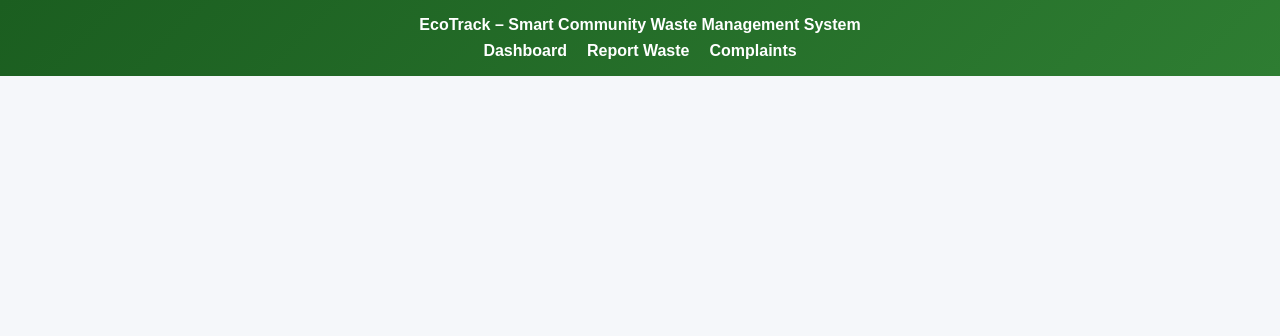
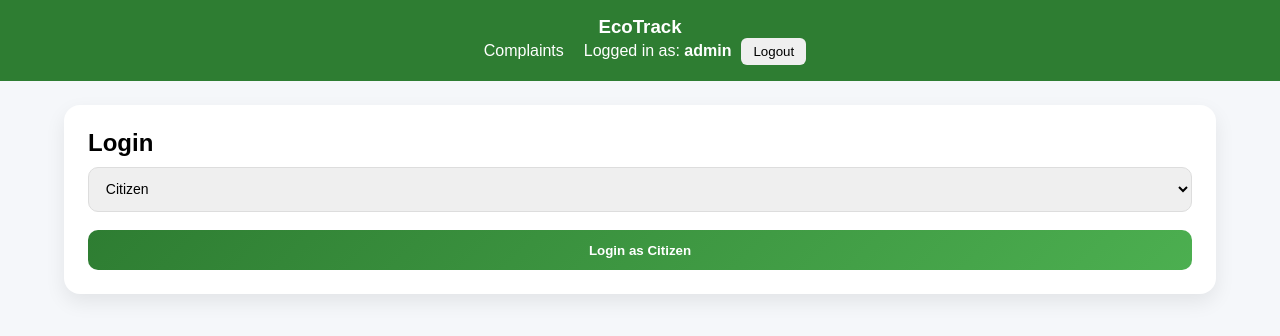
Before and after one commit to Vicky4042/EcoTrack-Smart-Community-Waste-Management-System, a React (Vite) app: page /login in a window 1280 px wide. Shown: the top 336 px of the page. Built offline with nearby package versions, Linux system fonts and the light colour scheme; sample sign-in values are in the browser's storage.

Commit message:
New feature c=role based access

```diff
--- a/src/App.jsx
+++ b/src/App.jsx
@@ -1,18 +1,48 @@
 import { BrowserRouter, Routes, Route } from "react-router-dom";
+
 import Navbar from "./components/Navbar";
+import ProtectedRoute from "./components/ProtectedRoute";
+
 import Dashboard from "./pages/Dashboard";
 import ReportWaste from "./pages/ReportWaste";
 import Complaints from "./pages/Complaints";
+import Login from "./pages/Login";
 
 function App() {
   return (
     <BrowserRouter>
       <Navbar />
+
       <div className="container">
         <Routes>
-          <Route path="/" element={<Dashboard />} />
-          <Route path="/report" element={<ReportWaste />} />
-          <Route path="/complaints" element={<Complaints />} />
+          <Route path="/login" element={<Login />} />
+
+         <Route
+  path="/"
+  element={
+    <ProtectedRoute allowedRoles={["Admin"]}>
+      <Dashboard />
+    </ProtectedRoute>
+  }
+/>
+
+          <Route
+            path="/report"
+            element={
+              <ProtectedRoute allowedRoles={["Citizen"]}>
+                <ReportWaste />
+              </ProtectedRoute>
+            }
+          />
+
+          <Route
+            path="/complaints"
+            element={
+              <ProtectedRoute>
+                <Complaints />
+              </ProtectedRoute>
+            }
+          />
         </Routes>
       </div>
     </BrowserRouter>
--- a/src/components/Navbar.jsx
+++ b/src/components/Navbar.jsx
@@ -1,16 +1,42 @@
-import { Link } from "react-router-dom";
+import { Link, useNavigate } from "react-router-dom";
 
 function Navbar() {
+  const role = localStorage.getItem("role");
+  const navigate = useNavigate();
+
+  const logout = () => {
+    localStorage.removeItem("role");
+    navigate("/login");
+  };
+
   return (
     <nav style={navStyle}>
-      <h2 style={{ color: "white", fontSize: "16px" }}>
-        EcoTrack – Smart Community Waste Management System
-      </h2>
+      <h3>EcoTrack</h3>
 
-      <div style={{ marginTop: "8px" }}>
-        <Link to="/" style={linkStyle}>Dashboard</Link>
-        <Link to="/report" style={linkStyle}>Report Waste</Link>
-        <Link to="/complaints" style={linkStyle}>Complaints</Link>
+      <div>
+{role === "Admin" && (
+  <Link to="/" style={linkStyle}>Dashboard</Link>
+)}
+
+        {role === "Citizen" && (
+          <Link to="/report" style={linkStyle}>Report</Link>
+        )}
+
+        {role && (
+          <Link to="/complaints" style={linkStyle}>Complaints</Link>
+        )}
+
+        {role && (
+          <>
+            <span style={{ marginLeft: "10px" }}>
+              Logged in as: <strong>{role}</strong>
+            </span>
+
+            <button onClick={logout} style={logoutStyle}>
+              Logout
+            </button>
+          </>
+        )}
       </div>
     </nav>
   );
@@ -18,17 +44,23 @@ function Navbar() {
 
 const navStyle = {
   padding: "1rem",
-  background: "linear-gradient(135deg, #1b5e20, #2e7d32)",
-  textAlign: "center",
-  color: "white"
+  background: "#2e7d32",
+  color: "white",
+  textAlign: "center"
 };
-
 
 const linkStyle = {
   color: "white",
   margin: "0 10px",
-  textDecoration: "none",
-  fontWeight: "bold"
+  textDecoration: "none"
+};
+
+const logoutStyle = {
+  marginLeft: "10px",
+  padding: "6px 12px",
+  borderRadius: "6px",
+  border: "none",
+  cursor: "pointer"
 };
 
 export default Navbar;
--- /dev/null
+++ b/src/components/ProtectedRoute.jsx
@@ -0,0 +1,19 @@
+import { Navigate } from "react-router-dom";
+
+function ProtectedRoute({ children, allowedRoles }) {
+  const role = localStorage.getItem("role");
+
+  // Not logged in
+  if (!role) {
+    return <Navigate to="/login" replace />;
+  }
+
+  // Role restriction
+  if (allowedRoles && !allowedRoles.includes(role)) {
+    return <Navigate to="/" replace />;
+  }
+
+  return children;
+}
+
+export default ProtectedRoute;
--- a/src/index.css
+++ b/src/index.css
@@ -76,3 +76,28 @@ canvas {
   width: 100% !important;
   height: auto !important;
 }
+
+/* Dark Mode Styles */
+body.dark {
+  background: #121212;
+  color: #f1f1f1;
+}
+
+body.dark .card {
+  background: #1e1e1e;
+  box-shadow: 0 8px 20px rgba(255, 255, 255, 0.05);
+}
+
+body.dark .input {
+  background: #2a2a2a;
+  color: white;
+  border: 1px solid #444;
+}
+
+body.dark .btn {
+  background: linear-gradient(135deg, #388e3c, #66bb6a);
+}
+
+body.dark nav {
+  background: linear-gradient(135deg, #0d3b12, #1b5e20);
+}
--- a/src/pages/Complaints.jsx
+++ b/src/pages/Complaints.jsx
@@ -1,28 +1,50 @@
 import { useState, useEffect } from "react";
 
 function Complaints() {
+  const role = localStorage.getItem("role");
+
   const [search, setSearch] = useState("");
   const [filter, setFilter] = useState("All");
   const [complaintsData, setComplaintsData] = useState([]);
+  const [editingId, setEditingId] = useState(null);
+  const [editedText, setEditedText] = useState("");
 
-  // Load complaints from LocalStorage
   useEffect(() => {
     const storedComplaints =
       JSON.parse(localStorage.getItem("complaints")) || [];
     setComplaintsData(storedComplaints);
   }, []);
 
-  // Update complaint status
+  const updateStorage = (updatedData) => {
+    localStorage.setItem("complaints", JSON.stringify(updatedData));
+    setComplaintsData(updatedData);
+  };
+
+  const deleteComplaint = (id) => {
+    const updated = complaintsData.filter((c) => c.id !== id);
+    updateStorage(updated);
+  };
+
   const markAsCompleted = (id) => {
-    const updatedComplaints = complaintsData.map((c) =>
+    const updated = complaintsData.map((c) =>
       c.id === id ? { ...c, status: "Completed" } : c
     );
-
-    localStorage.setItem("complaints", JSON.stringify(updatedComplaints));
-    setComplaintsData(updatedComplaints);
+    updateStorage(updated);
   };
 
-  // Search + Filter logic
+  const startEditing = (id, currentText) => {
+    setEditingId(id);
+    setEditedText(currentText);
+  };
+
+  const saveEdit = (id) => {
+    const updated = complaintsData.map((c) =>
+      c.id === id ? { ...c, description: editedText } : c
+    );
+    updateStorage(updated);
+    setEditingId(null);
+  };
+
   const filteredComplaints = complaintsData.filter((c) => {
     const matchesSearch = c.location
       .toLowerCase()
@@ -38,7 +60,6 @@ function Complaints() {
     <div>
       <h2 style={{ marginBottom: "1rem" }}>Complaints List</h2>
 
-      {/* Search Input */}
       <input
         type="text"
         placeholder="Search by location..."
@@ -47,7 +68,6 @@ function Complaints() {
         className="input"
       />
 
-      {/* Filter Dropdown */}
       <select
         value={filter}
         onChange={(e) => setFilter(e.target.value)}
@@ -58,7 +78,6 @@ function Complaints() {
         <option>Completed</option>
       </select>
 
-      {/* Complaint Cards */}
       <div className="grid">
         {filteredComplaints.length === 0 ? (
           <p>No complaints found</p>
@@ -68,17 +87,61 @@ function Complaints() {
               <h3>{c.location}</h3>
               <p><strong>Type:</strong> {c.type}</p>
               <p><strong>Status:</strong> {c.status}</p>
+
+              {editingId === c.id ? (
+                <>
+                  <textarea
+                    className="input"
+                    value={editedText}
+                    onChange={(e) => setEditedText(e.target.value)}
+                  />
+                  <button
+                    className="btn"
+                    onClick={() => saveEdit(c.id)}
+                  >
+                    Save
+                  </button>
+                </>
+              ) : (
                 <p><strong>Description:</strong> {c.description}</p>
-              <p><small>{c.createdAt}</small></p>
+              )}
 
-              {c.status === "Pending" && (
+              <div style={{ marginTop: "10px" }}>
+
+                {/* Worker → Only Mark Completed */}
+                {role === "Worker" && c.status === "Pending" && (
                   <button
                     className="btn"
                     onClick={() => markAsCompleted(c.id)}
                   >
-                  Mark as Completed
+                    Mark Completed
                   </button>
                 )}
+
+                {/* Admin → Edit + Delete */}
+                {role === "Admin" && (
+                  <>
+                    <button
+                      className="btn"
+                      style={{ marginTop: "5px", background: "#ff9800" }}
+                      onClick={() =>
+                        startEditing(c.id, c.description)
+                      }
+                    >
+                      Edit
+                    </button>
+
+                    <button
+                      className="btn"
+                      style={{ marginTop: "5px", background: "#d32f2f" }}
+                      onClick={() => deleteComplaint(c.id)}
+                    >
+                      Delete
+                    </button>
+                  </>
+                )}
+
+              </div>
             </div>
           ))
         )}
--- /dev/null
+++ b/src/pages/Login.jsx
@@ -0,0 +1,34 @@
+import { useState } from "react";
+import { useNavigate } from "react-router-dom";
+
+function Login() {
+  const [role, setRole] = useState("Citizen");
+  const navigate = useNavigate();
+
+  const handleLogin = () => {
+    localStorage.setItem("role", role);
+    navigate("/");
+  };
+
+  return (
+    <div className="card">
+      <h2>Login</h2>
+
+      <select
+        className="input"
+        value={role}
+        onChange={(e) => setRole(e.target.value)}
+      >
+        <option>Citizen</option>
+        <option>Worker</option>
+        <option>Admin</option>
+      </select>
+
+      <button className="btn" onClick={handleLogin}>
+        Login as {role}
+      </button>
+    </div>
+  );
+}
+
+export default Login;
```
Lines whose indentation alone changed are shown as unchanged.
